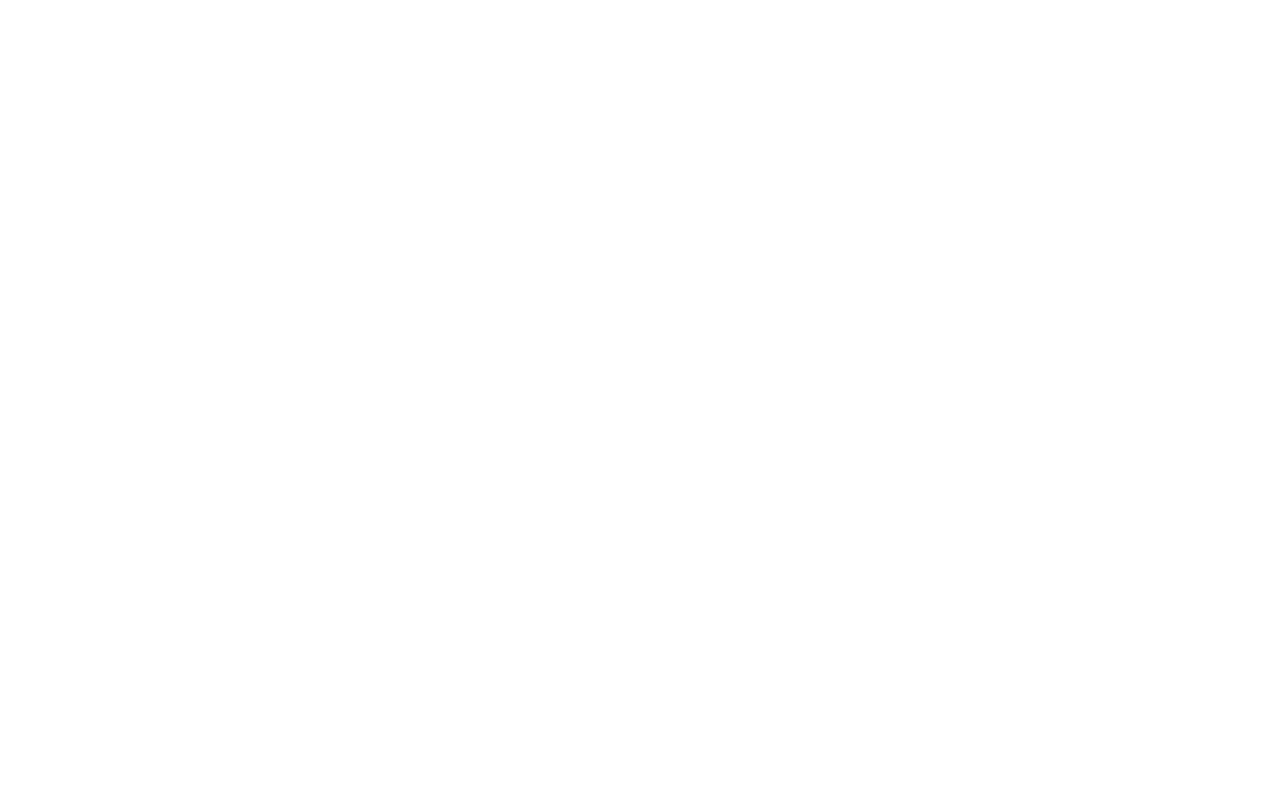
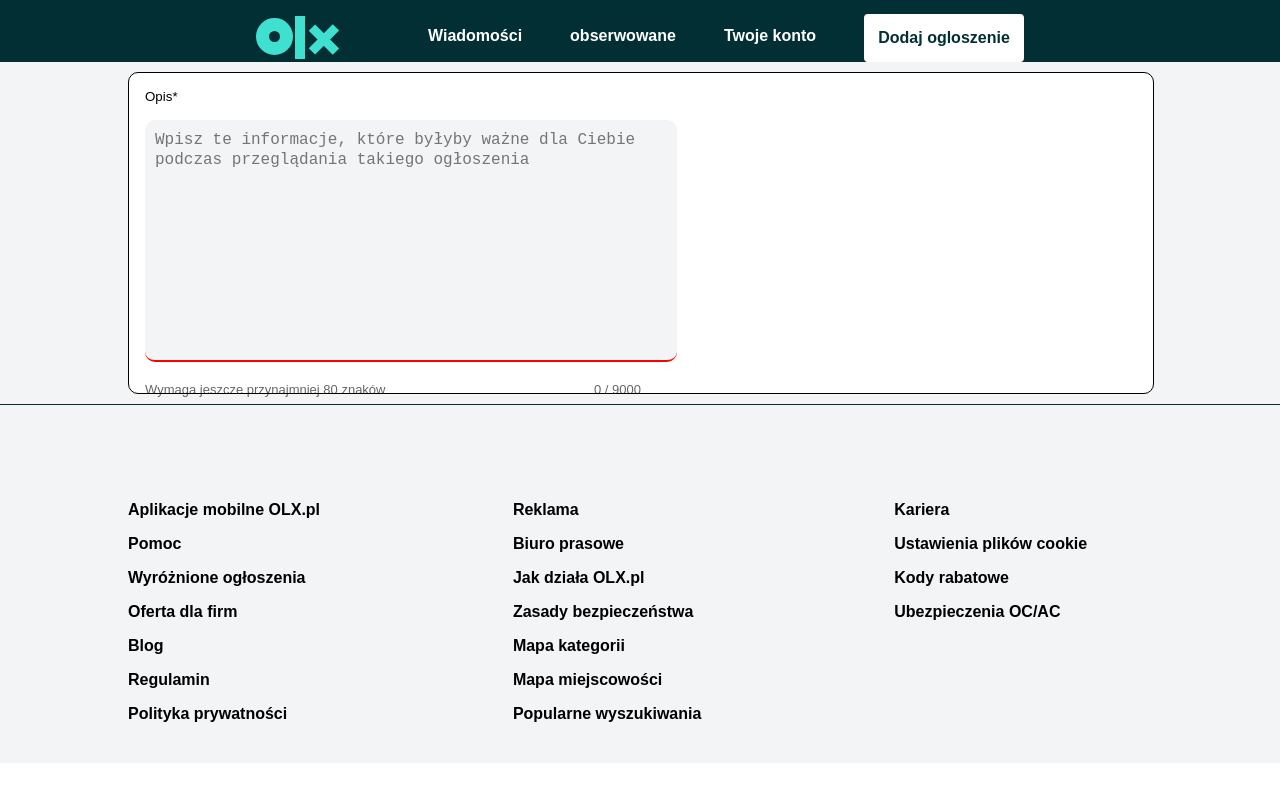
Before and after one commit to kielonl/olx-clone-ui, a React (Create React App) app: page /new-offer in a window 1280 px wide. Built offline with nearby package versions, Linux system fonts and the light colour scheme; a web font is replaced by a local one.

Commit message:
added description component

```diff
--- a/src/AddingOfferPage/AddingOffer.tsx
+++ b/src/AddingOfferPage/AddingOffer.tsx
@@ -1,3 +1,18 @@
+import { useState } from "react";
+import { Footer } from "../MainPage/components/Footer/components/Footer";
+import { Navbar } from "../MainPage/components/NavBar/components/Navbar";
+import { Description } from "./components/Description/components/Description";
+
 export const AddingOffer = () => {
-  return <div></div>;
+  const [description, setDescription] = useState<string>("");
+  return (
+    <div
+      className="adding-offer-wrapper"
+      style={{ backgroundColor: "#f2f4f5" }}
+    >
+      <Navbar />
+      <Description setDescription={setDescription} description={description} />
+      <Footer />
+    </div>
+  );
 };
--- /dev/null
+++ b/src/AddingOfferPage/components/Description/components/Description.tsx
@@ -0,0 +1,35 @@
+import { FC } from "react";
+import { DescriptionProps } from "../../../../types";
+import {
+  descriptionValidation,
+  wordCounter,
+} from "../../../utils/descriptionValidation";
+import "../styles/Description.scss";
+
+export const Description: FC<DescriptionProps> = ({
+  description,
+  setDescription,
+}) => {
+  return (
+    <div className="description-box">
+      <div className="required">Opis</div>
+      <div className="description-body">
+        <textarea
+          onChange={(e) => setDescription(e.target.value)}
+          className={`description-input ${
+            descriptionValidation(description) ? "valid" : "invalid"
+          }`}
+          placeholder="Wpisz te informacje, które byłyby ważne dla Ciebie podczas przeglądania takiego ogłoszenia"
+          rows={11}
+          autoComplete="off"
+        />
+        <div className="description-footer">
+          <div className="word-requirement">
+            {wordCounter(description.length)}
+          </div>
+          <div className="word-counter">{description.length} / 9000</div>
+        </div>
+      </div>
+    </div>
+  );
+};
--- /dev/null
+++ b/src/AddingOfferPage/components/Description/styles/Description.scss
@@ -0,0 +1,57 @@
+.required::after {
+  content: "*";
+}
+
+.required {
+  font-size: smaller;
+  margin-left: 1rem;
+  margin-top: 1rem;
+}
+
+.description-box {
+  border: 1px solid black;
+  display: flex;
+  flex-direction: column;
+  margin: 10px;
+  margin-left: 10%;
+  margin-right: 10%;
+  width: 80%;
+  height: 40vh;
+  border-radius: 10px;
+  background-color: white;
+}
+
+.description-body {
+  width: 40vw;
+}
+
+.description-input {
+  resize: none;
+  width: 40vw;
+  margin: 1rem;
+  outline: none;
+  font-size: 16px;
+  line-height: 20px;
+  word-spacing: 0px;
+  border: none;
+  background-color: #f2f4f5;
+  border-radius: 10px;
+  padding: 10px;
+}
+
+.description-footer {
+  display: flex;
+  flex-direction: row;
+  justify-content: space-between;
+  margin-left: 1rem;
+  opacity: 0.6;
+  font-size: small;
+}
+
+.valid {
+  border-bottom: 2px solid green;
+}
+
+.invalid {
+  border-bottom: 2px solid red;
+}
--- /dev/null
+++ b/src/AddingOfferPage/utils/descriptionValidation.ts
@@ -0,0 +1,16 @@
+export const descriptionValidation = (description: string): boolean => {
+  if (description.trim().length < 80 || description.trim().length > 9000) {
+    return false;
+  }
+  return true;
+};
+
+export const wordCounter = (words: number): string => {
+  if (words < 80) {
+    return `Wymaga jeszcze przynajmniej ${80 - words} znaków`;
+  }
+  if (words > 9000) {
+    return `Usun ${9000 - words} znakow by kontynouwac`;
+  }
+  return "";
+};
--- a/src/types.d.ts
+++ b/src/types.d.ts
@@ -17,3 +17,8 @@
   error: boolean;
   loading: boolean;
 }
+
+export interface DescriptionProps {
+  description: string;
+  setDescription: React.Dispatch<string>;
+}
```
